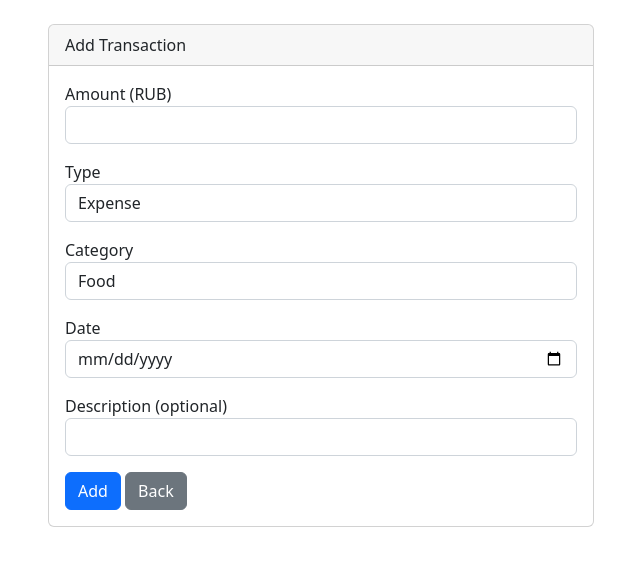
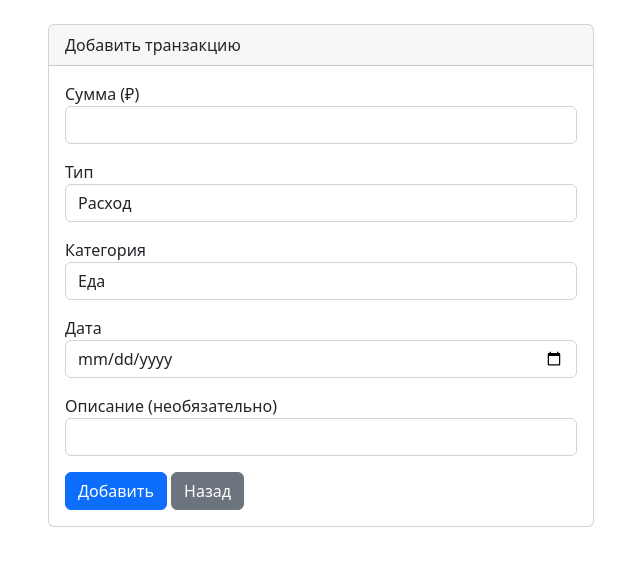
Before and after one commit to bzww323/personal_financial_tracker, a Flask app: page /add in a window 1280 px wide. Shown: the part 56-622 px from the top of the page, without its empty margins (319-959 px from the left). Run offline with Flask 3, Linux system fonts and the light colour scheme; the visitor is signed in with stand-in values (Sample User, id 1); some libraries are stand-ins or nearby versions.

Commit message:
Update add_transaction.html

```diff
--- a/templates/add_transaction.html
+++ b/templates/add_transaction.html
@@ -3,42 +3,42 @@
 <div class="row justify-content-center">
     <div class="col-md-6">
         <div class="card">
-            <div class="card-header">Add Transaction</div>
+            <div class="card-header">Добавить транзакцию</div>
             <div class="card-body">
                 <form method="POST">
                     <div class="mb-3">
-                        <label>Amount (RUB)</label>
+                        <label>Сумма (₽)</label>
                         <input type="number" step="0.01" name="amount" class="form-control" required>
                     </div>
                     <div class="mb-3">
-                        <label>Type</label>
+                        <label>Тип</label>
                         <select name="type" class="form-control">
-                            <option value="expense">Expense</option>
-                            <option value="income">Income</option>
+                            <option value="expense">Расход</option>
+                            <option value="income">Доход</option>
                         </select>
                     </div>
                     <div class="mb-3">
-                        <label>Category</label>
+                        <label>Категория</label>
                         <select name="category" class="form-control">
-                            <option value="food">Food</option>
-                            <option value="transport">Transport</option>
-                            <option value="entertainment">Entertainment</option>
-                            <option value="health">Health</option>
-                            <option value="housing">Housing</option>
-                            <option value="salary">Salary</option>
-                            <option value="other">Other</option>
+                            <option value="еда">Еда</option>
+                            <option value="транспорт">Транспорт</option>
+                            <option value="развлечения">Развлечения</option>
+                            <option value="здоровье">Здоровье</option>
+                            <option value="жильё">Жильё</option>
+                            <option value="зарплата">Зарплата</option>
+                            <option value="прочее">Прочее</option>
                         </select>
                     </div>
                     <div class="mb-3">
-                        <label>Date</label>
+                        <label>Дата</label>
                         <input type="date" name="date" class="form-control" required>
                     </div>
                     <div class="mb-3">
-                        <label>Description (optional)</label>
+                        <label>Описание (необязательно)</label>
                         <input type="text" name="description" class="form-control">
                     </div>
-                    <button type="submit" class="btn btn-primary">Add</button>
-                    <a href="{{ url_for('dashboard') }}" class="btn btn-secondary">Back</a>
+                    <button type="submit" class="btn btn-primary">Добавить</button>
+                    <a href="{{ url_for('dashboard') }}" class="btn btn-secondary">Назад</a>
                 </form>
             </div>
         </div>
```
